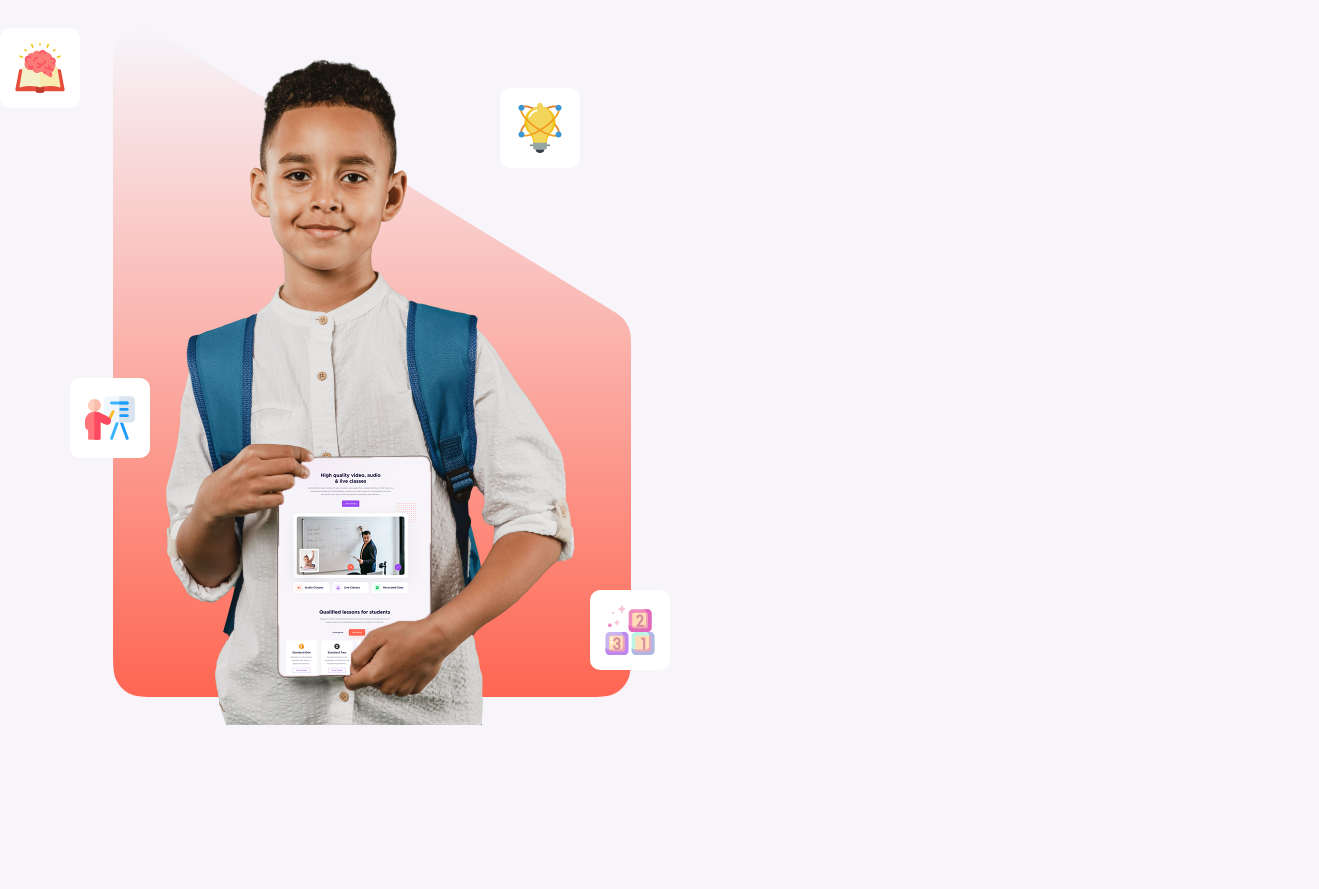
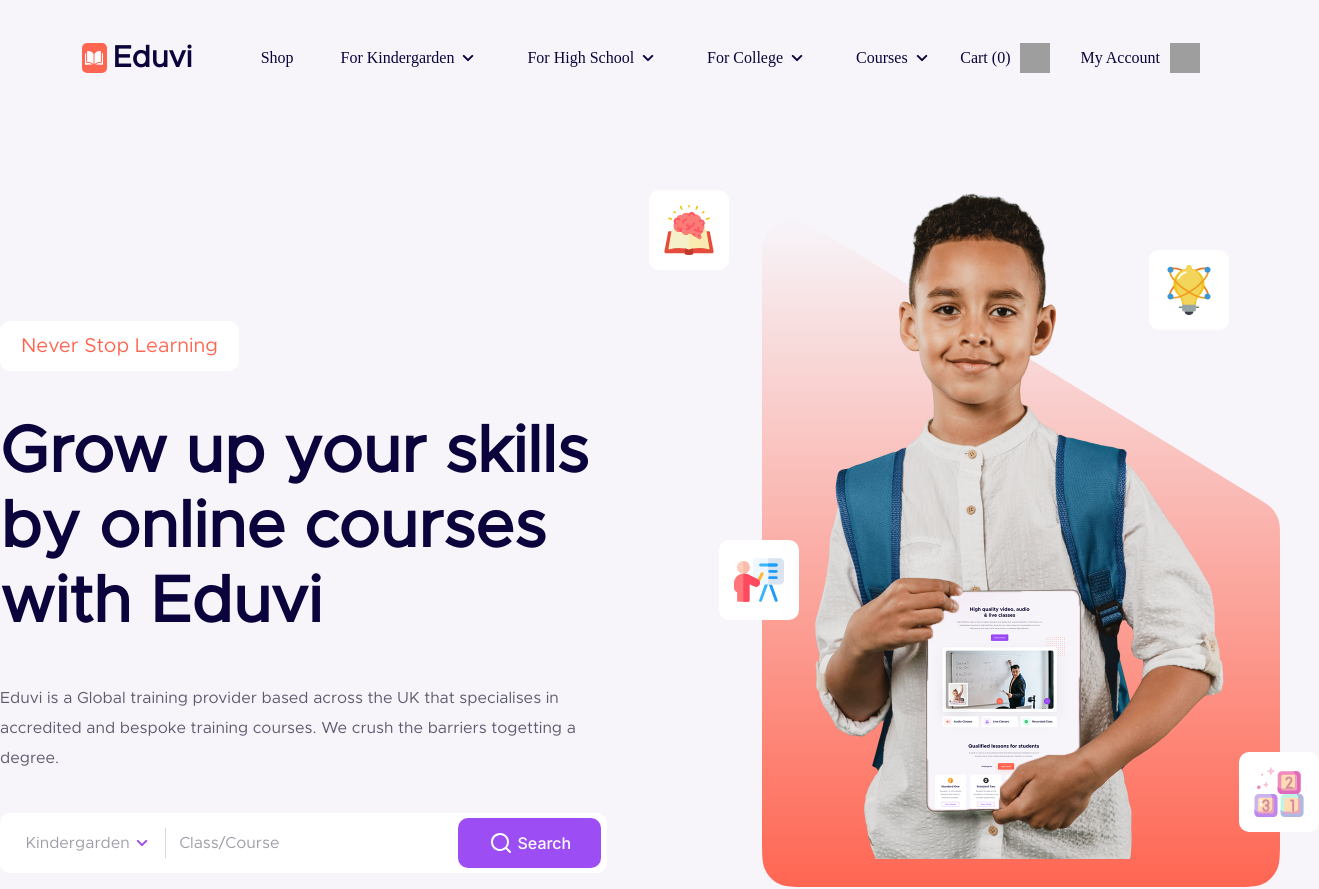
Before and after one commit to sandeshshahi/Eduvi-web, a React (Vite) app: page / in a window 1280 px wide. Shown: the whole page, 1319 px wide, since content can reach past the window. Before the commit the page ends 800 px from the top, so only its background shows below. Built offline with nearby package versions, Linux system fonts and the light colour scheme; grey boxes are pictures that could not be loaded.

Commit message:
added landing page to page folder and scss and header section completed

```diff
--- a/src/App.jsx
+++ b/src/App.jsx
@@ -1,12 +1,10 @@
-import ImageSection from "./components/header/imageSection/ImageSection";
 import "./css/style.min.css";
 import LandingPage from "./pages/LandingPage";
 
 function App() {
   return (
     <>
-      {/* <LandingPage /> */}
-      <ImageSection />
+      <LandingPage />
     </>
   );
 }
--- a/src/components/header/imageSection/ImageSection.jsx
+++ b/src/components/header/imageSection/ImageSection.jsx
@@ -7,26 +7,7 @@
 const ImageSection = () => {
   return (
     <div className="image__section">
-      <div className="image__section-gradient">
-        <svg className="flt_svg" xmlns="http://www.w3.org/2000/svg">
-          <defs>
-            <filter id="flt_tag">
-              <feGaussianBlur
-                in="SourceGraphic"
-                stdDeviation="8"
-                result="blur"
-              />
-              <feColorMatrix
-                in="blur"
-                mode="matrix"
-                values="1 0 0 0 0  0 1 0 0 0  0 0 1 0 0  0 0 0 19 -9"
-                result="flt_tag"
-              />
-              <feComposite in="SourceGraphic" in2="flt_tag" operator="atop" />
-            </filter>
-          </defs>
-        </svg>
-      </div>
+      <div className="image__section-gradient"></div>
       <img
         className="image__section-image"
         src={schoolBoyImage}
--- a/src/pages/LandingPage.jsx
+++ b/src/pages/LandingPage.jsx
@@ -1,11 +1,15 @@
+import ImageSection from "../components/header/imageSection/ImageSection";
 import Text from "../components/header/text/Text";
 import UpperNav from "../components/header/upperNav/UpperNav";
 
 const LandingPage = () => {
   return (
-    <div className="">
+    <div className="landingPage">
       <UpperNav />
-      <Text />
+      <div className="landingPage__main">
+        <Text />
+        <ImageSection />
+      </div>
     </div>
   );
 };
--- a/src/sass/components/_header.scss
+++ b/src/sass/components/_header.scss
@@ -19,9 +19,6 @@
   gap: utils.rem(6);
 
   .upperNav__logo-text {
-    // font-family: "Metropolis Regular";
-    // font-weight: 600;
-    // font-size: utils.rem(30);
     @include utils.font(600, 30);
   }
 }
@@ -176,20 +173,12 @@
       rgba(255, 102, 82, 0)
     );
     margin-top: utils.rem(28);
-    // clip-path: polygon(0 0, 100% 48%, 100% 100%, 0 100%, 0% 38%);
-    // border-radius: utils.rem(25);
     clip-path: polygon(utils.$curvedPolygonClipPath);
-    .flt_svg {
-      visibility: hidden;
-      position: absolute;
-      width: 0px;
-      height: 0px;
-    }
   }
   &-image {
     margin-left: utils.rem(50);
     position: absolute;
-    top: utils.rem(28);
+    top: utils.rem(0);
     left: utils.rem(110);
   }
   &-vector {
@@ -198,6 +187,12 @@
     position: absolute;
     top: utils.rem(40);
     left: utils.rem(39);
+    clip-path: polygon(
+      0.168% 0.177%,
+      12.374% 57.345%,
+      84.848% 9.204%,
+      99.832% 99.912%
+    );
   }
   &-icon {
     height: utils.rem(80);
--- a/src/sass/pages/_landingPage.scss
+++ b/src/sass/pages/_landingPage.scss
@@ -0,0 +1,10 @@
+@use "../utils/" as utils;
+
+.landingPage {
+  &__main {
+    margin-top: utils.rem(104);
+    display: flex;
+    justify-content: center;
+    gap: utils.rem(42);
+  }
+}
--- a/src/sass/style.scss
+++ b/src/sass/style.scss
@@ -1,2 +1,3 @@
 @forward "./globals/";
 @forward "./components/";
+@forward "./pages/";
```
Also changed, not shown: src/assets/logo/vector.svg (added), src/css/style.min.css, 1 other file (tests, documents, lock files or other folders).
